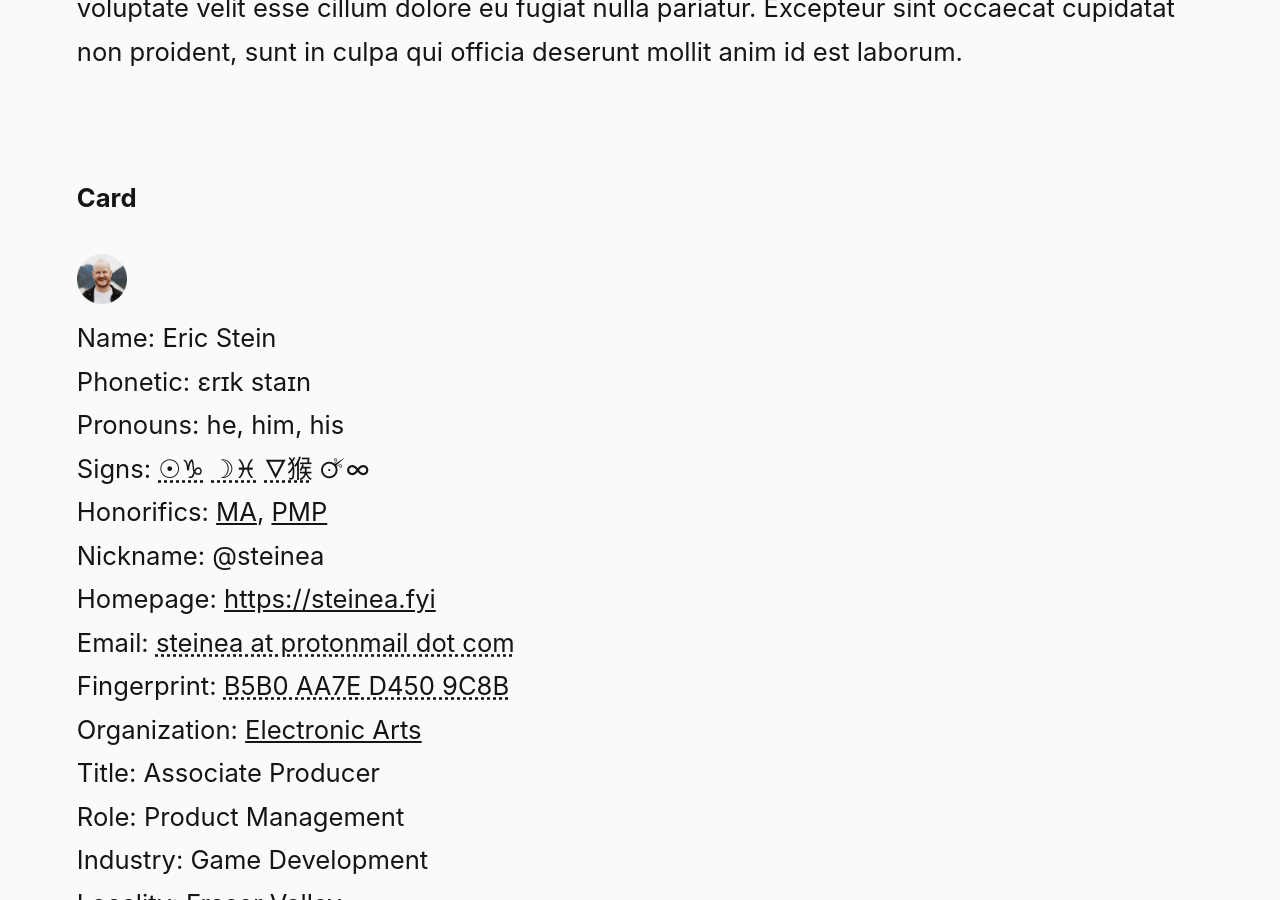
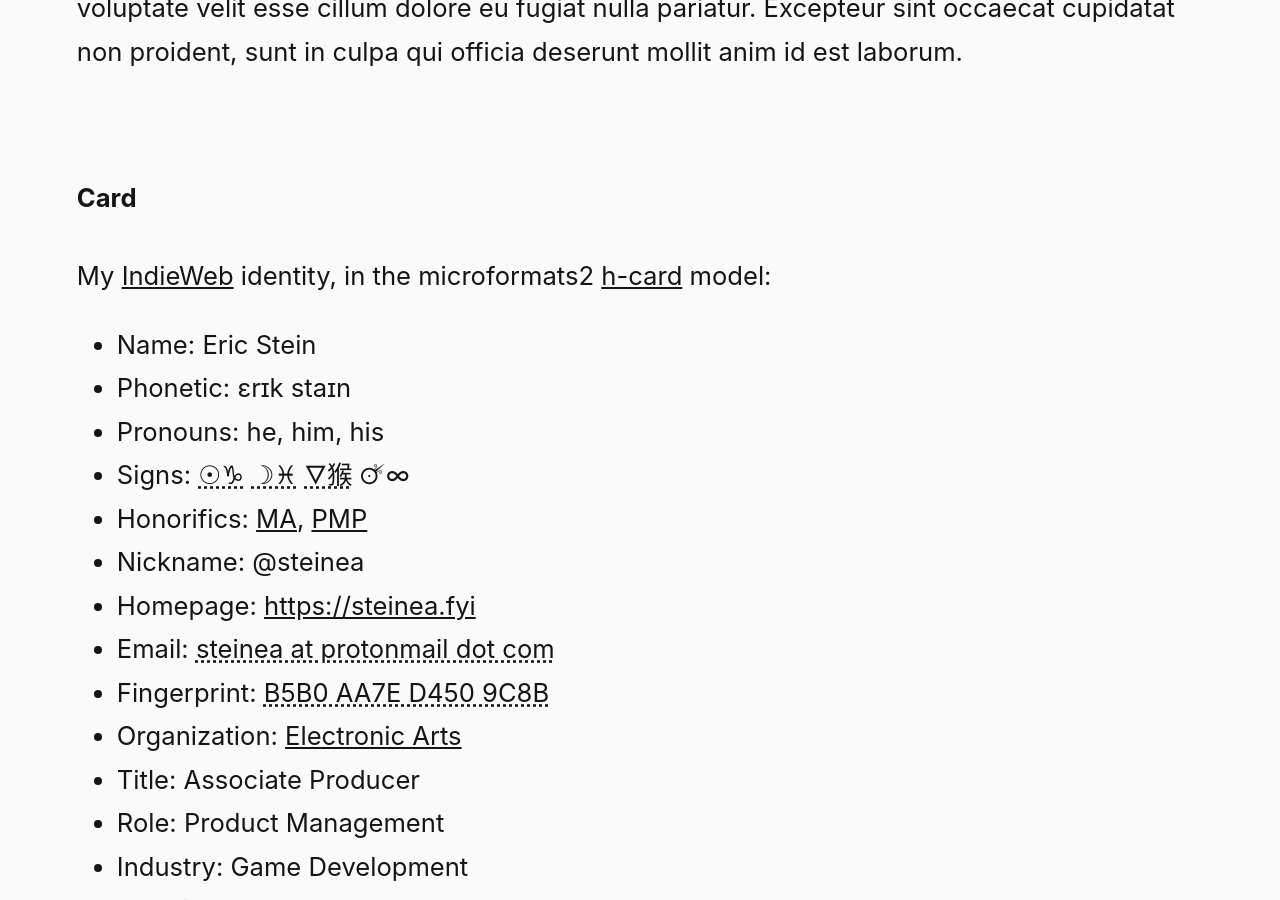
Before and after one commit to steinea/fyi, a Jekyll site: the page built from index.md, in a window 1280 px wide and 900 px high, scrolled down 336 px. Built offline with Jekyll 4.4.1, drawn with Linux system fonts in a browser that asks for light colours.

Commit message:
Reformat h-card

```diff
--- a/_includes/h-card.html
+++ b/_includes/h-card.html
@@ -1,24 +1,29 @@
 <!-- More info at the microformats wiki https://microformats.org/wiki/h-card -->
+
+<p>My <a href="https://indieweb.org/">IndieWeb</a> identity, in the microformats2 <a href="https://microformats.org/wiki/h-card">h-card</a> model:</p>
 
 <div class="h-card" rel="me">
 
-  <img class="u-photo" src="/assets/img/favicon.png" width="50" height="50">
-  <br>Name: <span class="p-name" title="Name">Eric Stein</span>
-  <br>Phonetic: <span class="pronunciation" title="Phonetic">ɛrɪk staɪn</span>
-  <br>Pronouns: <span class="u-pronoun" title="Pronouns">he, him, his</span>
-  <br>Signs: <span class="p-signs"><abbr title="Sun in Capricorn">☉♑︎</abbr> <abbr title="Moon in Pisces">☽︎♓︎</abbr> <abbr title="Water Monkey">🜄猴</abbr> 🜚∞</span>
-  <br>Honorifics: <span class="p-honorific-suffix"><a href="https://arcabc.ca/islandora/object/twu%3A456" target="_blank" rel="noopener noreferrer" title="Degree">MA</a>, <a href="https://www.credly.com/badges/31521214-2f19-480d-a64c-0cf0ac225ede" target="_blank" rel="noopener noreferrer" title="Designation">PMP</a></span>
-  <br>Nickname: <span class="p-nickname" title="Nickname">@steinea</span>
-  <br>Homepage: <a class="u-url u-uid" title="URL" rel="me" href="https://steinea.fyi">https://steinea.fyi</a>
-  <br>Email: <a class="u-email" title="Email" href="mailto:steinea@protonmail.com">steinea at protonmail dot com</a>
-  <br>Fingerprint: <a class="u-key" title="PGP" href="/pgp/" rel="me pgpkey">B5B0 AA7E D450 9C8B</a>
-  <br>Organization: <a class="p-org" title="Organization" href="https://www.ea.com/en-ca" target="_blank" rel="noopener noreferrer">Electronic Arts</a>
-  <br>Title: <span class="p-job-title" title="Title">Associate Producer</span>
-  <br>Role: <span class="p-role" title="Role">Product Management</span>
-  <br>Industry: <span class="p-industry" title="Industry">Game Development</span>
-  <br>Locality: <a class="p-locality" title="Locality" href="https://en.wikipedia.org/wiki/Fraser_Valley" target="_blank" rel="noopener noreferrer">Fraser Valley</a>
-  <br>Region: <a class="p-region" title="Region" href="https://en.wikipedia.org/wiki/British_Columbia" target="_blank" rel="noopener noreferrer">British Columbia</a>
-  <br>Country: <a class="p-country-name" title="Country" href="https://en.wikipedia.org/wiki/Canada" target="_blank" rel="noopener noreferrer">Canada</a>
+  <!-- <img class="u-photo" src="/assets/img/favicon.png" width="50" height="50"> -->
+
+  <ul>
+    <li>Name: <span class="p-name" title="Name">Eric Stein</span></li>
+    <li>Phonetic: <span class="pronunciation" title="Phonetic">ɛrɪk staɪn</span></li>
+    <li>Pronouns: <span class="u-pronoun" title="Pronouns">he, him, his</span></li>
+    <li>Signs: <span class="p-signs"><abbr title="Sun in Capricorn">☉♑︎</abbr> <abbr title="Moon in Pisces">☽︎♓︎</abbr> <abbr title="Water Monkey">🜄猴</abbr> 🜚∞</span></li>
+    <li>Honorifics: <span class="p-honorific-suffix"><a href="https://arcabc.ca/islandora/object/twu%3A456" target="_blank" rel="noopener noreferrer" title="Degree">MA</a>, <a href="https://www.credly.com/badges/31521214-2f19-480d-a64c-0cf0ac225ede" target="_blank" rel="noopener noreferrer" title="Designation">PMP</a></span></li>
+    <li>Nickname: <span class="p-nickname" title="Nickname">@steinea</span></li>
+    <li>Homepage: <a class="u-url u-uid" title="URL" rel="me" href="https://steinea.fyi">https://steinea.fyi</a></li>
+    <li>Email: <a class="u-email" title="Email" href="mailto:steinea@protonmail.com">steinea at protonmail dot com</a></li>
+    <li>Fingerprint: <a class="u-key" title="PGP" href="/pgp/" rel="me pgpkey">B5B0 AA7E D450 9C8B</a></li>
+    <li>Organization: <a class="p-org" title="Organization" href="https://www.ea.com/en-ca" target="_blank" rel="noopener noreferrer">Electronic Arts</a></li>
+    <li>Title: <span class="p-job-title" title="Title">Associate Producer</span></li>
+    <li>Role: <span class="p-role" title="Role">Product Management</span></li>
+    <li>Industry: <span class="p-industry" title="Industry">Game Development</span></li>
+    <li>Locality: <a class="p-locality" title="Locality" href="https://en.wikipedia.org/wiki/Fraser_Valley" target="_blank" rel="noopener noreferrer">Fraser Valley</a></li>
+    <li>Region: <a class="p-region" title="Region" href="https://en.wikipedia.org/wiki/British_Columbia" target="_blank" rel="noopener noreferrer">British Columbia</a></li>
+    <li>Country: <a class="p-country-name" title="Country" href="https://en.wikipedia.org/wiki/Canada" target="_blank" rel="noopener noreferrer">Canada</a></li>
+  </ul>
 
   <!-- Verifying my OpenPGP key: openpgp4fpr:ECEDBC433379CF13E2534C29B5B0AA7ED4509C8B -->
 
```
